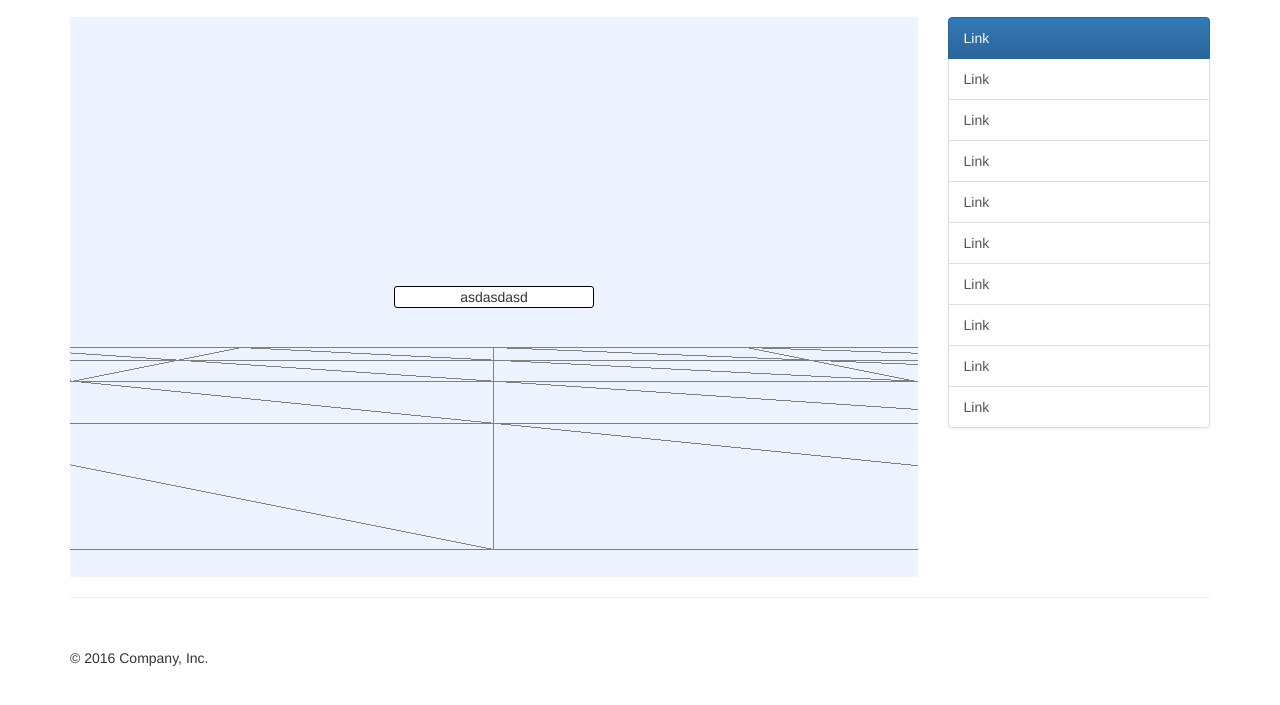
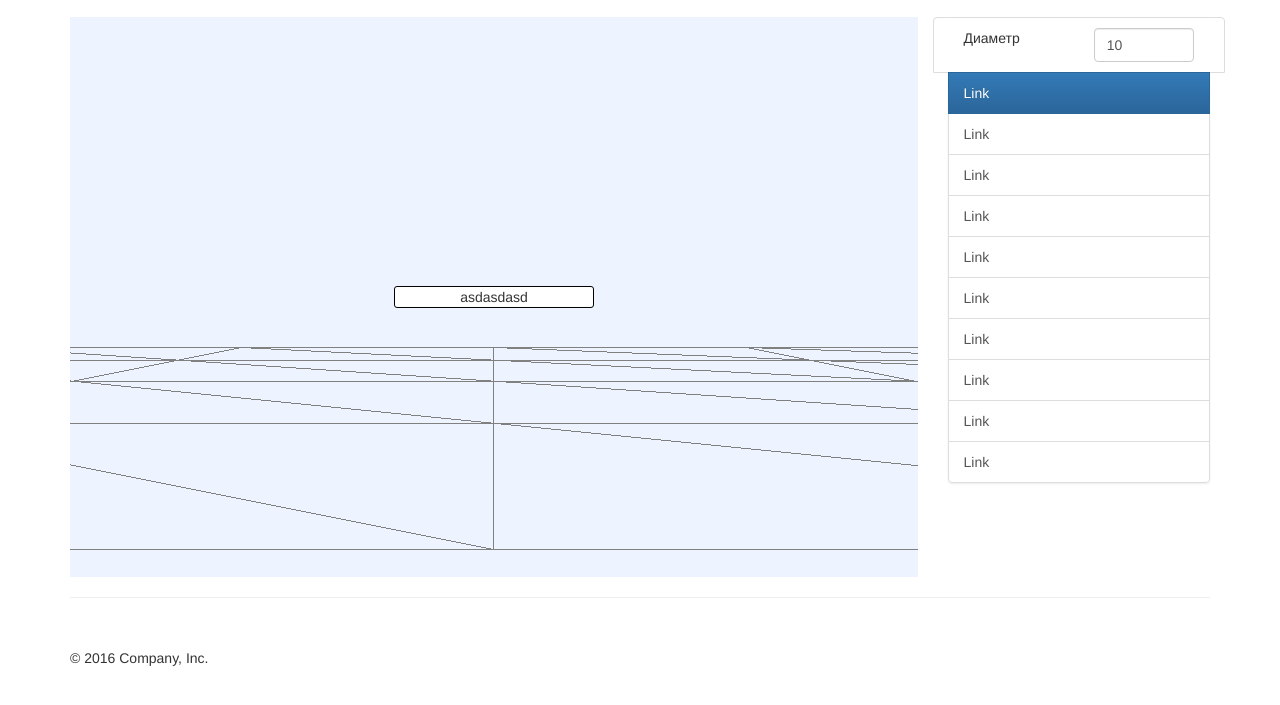
Before and after one commit to Pavelstn/spaceford, a plain HTML site: page index.html in a window 1280 px wide. Shown: the part 53-758 px from the top of the page. Drawn offline with nearby package versions, Linux system fonts and the light colour scheme.

Commit message:
update add_interface

```diff
--- a/index.html
+++ b/index.html
@@ -72,6 +72,19 @@
 
         <div class="col-xs-6 col-sm-3 sidebar-offcanvas" id="sidebar">
             <div class="list-group">
+                <li class="list-group-item row">
+                <div class="col-xs-12 col-sm-12 col-md-6 col-lg-6">Диаметр</div>
+                <div class="col-xs-12 col-sm-12 col-md-6 col-lg-6">
+                    <input type="number"
+                           ng-model="scene_params.sphere.radius"
+                           ng-change="update_values"
+                           ng-debounce
+                           class="form-control center_number size_input">
+
+                </div>
+
+                </li>
+
                 <a href="#" class="list-group-item active">Link</a>
                 <a href="#" class="list-group-item">Link</a>
                 <a href="#" class="list-group-item">Link</a>
--- a/js/app.js
+++ b/js/app.js
@@ -152,7 +152,7 @@ function draw_scene(){
     });
     scene.add(camera);
 
-    var material = new THREE.MeshPhongMaterial( { side: THREE.DoubleSide, color: 0xFFFE3C } );
+    var material = new THREE.MeshPhongMaterial( { side: THREE.DoubleSide, color: "#FFFE3C" } );
     material.depthWrite = false;
     var mesh = new THREE.Mesh( new THREE.SphereGeometry( 10, 20, 10 ), material );
     mesh.position.set( 0, 0, 0 );
--- a/js/app_ctrl.js
+++ b/js/app_ctrl.js
@@ -4,13 +4,67 @@
 
 var app = angular.module("app", []);
 
+
+app.directive('ngDebounce', function ($timeout) {
+    return {
+        restrict: 'A',
+        require: 'ngModel',
+        priority: 99,
+        link: function (scope, elm, attr, ngModelCtrl) {
+            if (attr.type === 'radio' || attr.type === 'checkbox') return;
+
+            elm.unbind('input');
+
+            var debounce;
+            elm.bind('input', function () {
+                $timeout.cancel(debounce);
+                debounce = $timeout(function () {
+                    scope.$apply(function () {
+                        ngModelCtrl.$setViewValue(elm.val());
+                    });
+                }, attr.ngDebounce || 1000);
+            });
+            elm.bind('blur', function () {
+                scope.$apply(function () {
+                    ngModelCtrl.$setViewValue(elm.val());
+                });
+            });
+        }
+
+    }
+});
+
+
+
 app.controller("app", function ($scope) {
 
-    $scope.init= function(){
+    $scope.scene_params = {
+        sphere: {
+            radius: 10,
+            position: {
+                x: 10,
+                y: 10,
+                z: 10,
+            },
+            color: "#FFFE3C"
+        },
+        popover: {
+            isshow: false,
+            text: "sadsadsadsad"
+        }
+    };
+
+    $scope.init = function () {
         console.log("dfsdfsdfsd");
 
         init();
         animate();
     };
 
+    $scope.update_values = function () {
+
+        window.scene_params = $scope.scene_params;
+        draw_scene();
+    };
+
 });
```
